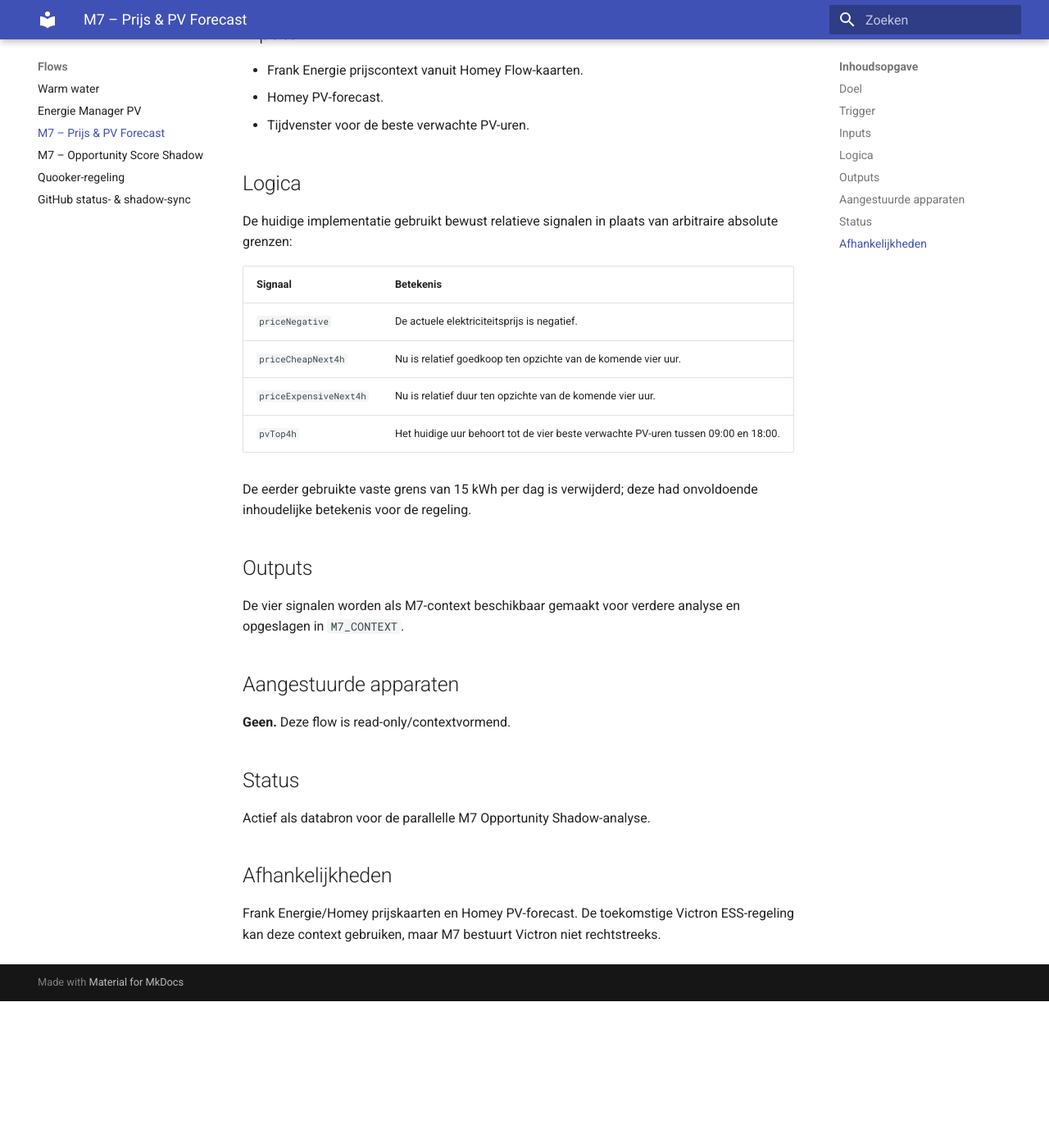
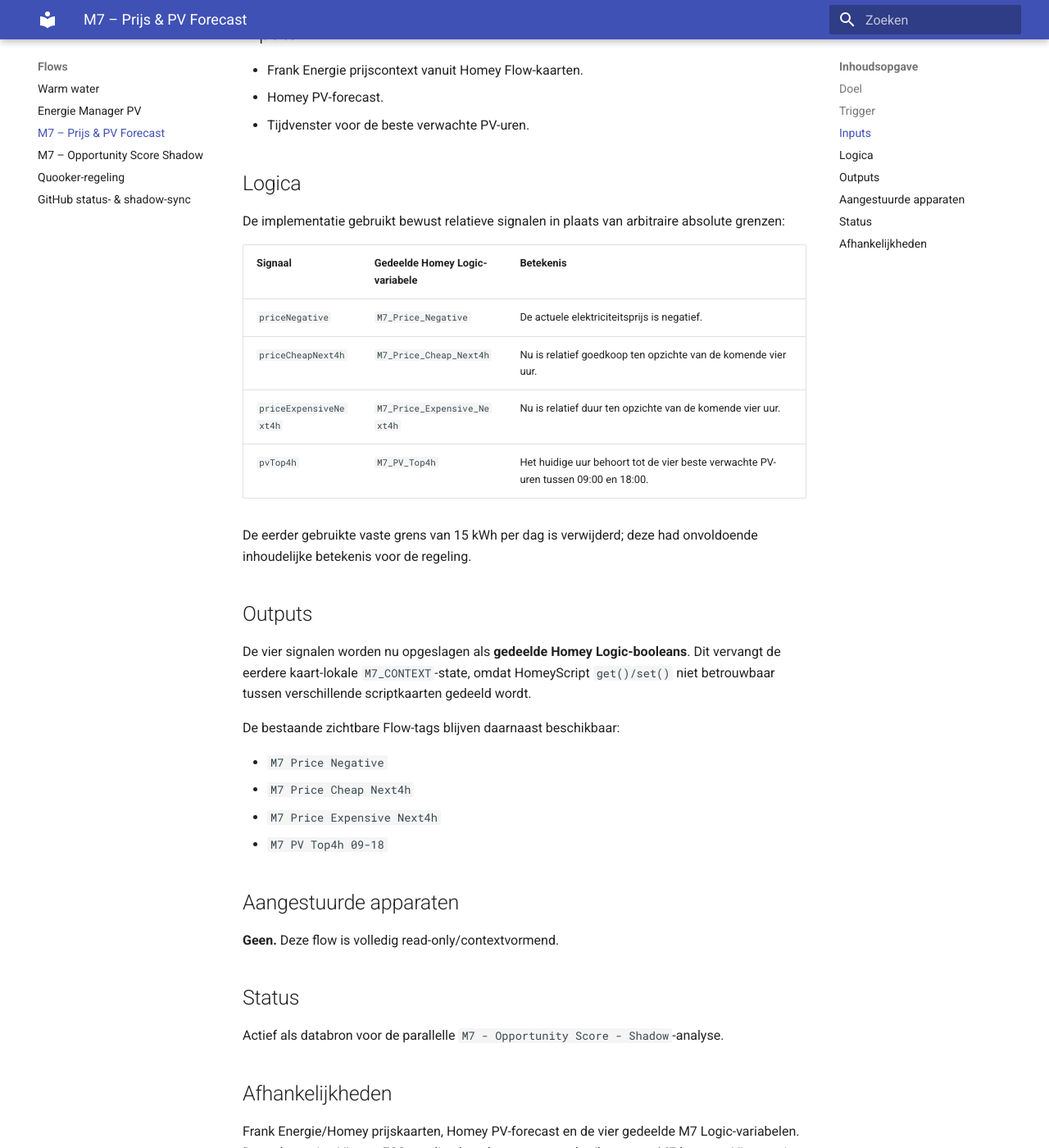
Before and after one commit to OnsKasteeltje/homey-energy-manual, an MkDocs documentation site: the page built from docs/m7-prijs-pv-forecast.md, in a window 1280 px wide and 1400 px high, scrolled down 623 px. Shown: the whole window at 82% size. Built offline with MkDocs 1.6.1 and Material for MkDocs 9.7.7, drawn with Linux system fonts in a browser that asks for light colours; before the commit the page ends 1844 px from its top, so only the background shows below that; some of the changed text lies outside the part shown.

Commit message:
docs: update M7 context sharing architecture

```diff
--- a/docs/m7-prijs-pv-forecast.md
+++ b/docs/m7-prijs-pv-forecast.md
@@ -9,7 +9,7 @@
 M7 voegt voorspellende context toe aan de Energy Orchestrator. De flow bepaalt niet zelf welk apparaat moet schakelen, maar levert relatieve signalen over elektriciteitsprijs en verwachte PV-productie.
 
 ## Trigger
-De context wordt periodiek bijgewerkt op een kwartierbasis.
+Iedere 15 minuten.
 
 ## Inputs
 - Frank Energie prijscontext vanuit Homey Flow-kaarten.
@@ -17,25 +17,32 @@
 - Tijdvenster voor de beste verwachte PV-uren.
 
 ## Logica
-De huidige implementatie gebruikt bewust relatieve signalen in plaats van arbitraire absolute grenzen:
+De implementatie gebruikt bewust relatieve signalen in plaats van arbitraire absolute grenzen:
 
-| Signaal | Betekenis |
-| --- | --- |
-| `priceNegative` | De actuele elektriciteitsprijs is negatief. |
-| `priceCheapNext4h` | Nu is relatief goedkoop ten opzichte van de komende vier uur. |
-| `priceExpensiveNext4h` | Nu is relatief duur ten opzichte van de komende vier uur. |
-| `pvTop4h` | Het huidige uur behoort tot de vier beste verwachte PV-uren tussen 09:00 en 18:00. |
+| Signaal | Gedeelde Homey Logic-variabele | Betekenis |
+| --- | --- | --- |
+| `priceNegative` | `M7_Price_Negative` | De actuele elektriciteitsprijs is negatief. |
+| `priceCheapNext4h` | `M7_Price_Cheap_Next4h` | Nu is relatief goedkoop ten opzichte van de komende vier uur. |
+| `priceExpensiveNext4h` | `M7_Price_Expensive_Next4h` | Nu is relatief duur ten opzichte van de komende vier uur. |
+| `pvTop4h` | `M7_PV_Top4h` | Het huidige uur behoort tot de vier beste verwachte PV-uren tussen 09:00 en 18:00. |
 
 De eerder gebruikte vaste grens van 15 kWh per dag is verwijderd; deze had onvoldoende inhoudelijke betekenis voor de regeling.
 
 ## Outputs
-De vier signalen worden als M7-context beschikbaar gemaakt voor verdere analyse en opgeslagen in `M7_CONTEXT`.
+De vier signalen worden nu opgeslagen als **gedeelde Homey Logic-booleans**. Dit vervangt de eerdere kaart-lokale `M7_CONTEXT`-state, omdat HomeyScript `get()/set()` niet betrouwbaar tussen verschillende scriptkaarten gedeeld wordt.
+
+De bestaande zichtbare Flow-tags blijven daarnaast beschikbaar:
+
+- `M7 Price Negative`
+- `M7 Price Cheap Next4h`
+- `M7 Price Expensive Next4h`
+- `M7 PV Top4h 09-18`
 
 ## Aangestuurde apparaten
-**Geen.** Deze flow is read-only/contextvormend.
+**Geen.** Deze flow is volledig read-only/contextvormend.
 
 ## Status
-Actief als databron voor de parallelle M7 Opportunity Shadow-analyse.
+Actief als databron voor de parallelle `M7 - Opportunity Score - Shadow`-analyse.
 
 ## Afhankelijkheden
-Frank Energie/Homey prijskaarten en Homey PV-forecast. De toekomstige Victron ESS-regeling kan deze context gebruiken, maar M7 bestuurt Victron niet rechtstreeks.
+Frank Energie/Homey prijskaarten, Homey PV-forecast en de vier gedeelde M7 Logic-variabelen. De toekomstige Victron ESS-regeling kan deze context gebruiken, maar M7 bestuurt Victron niet rechtstreeks.
```
